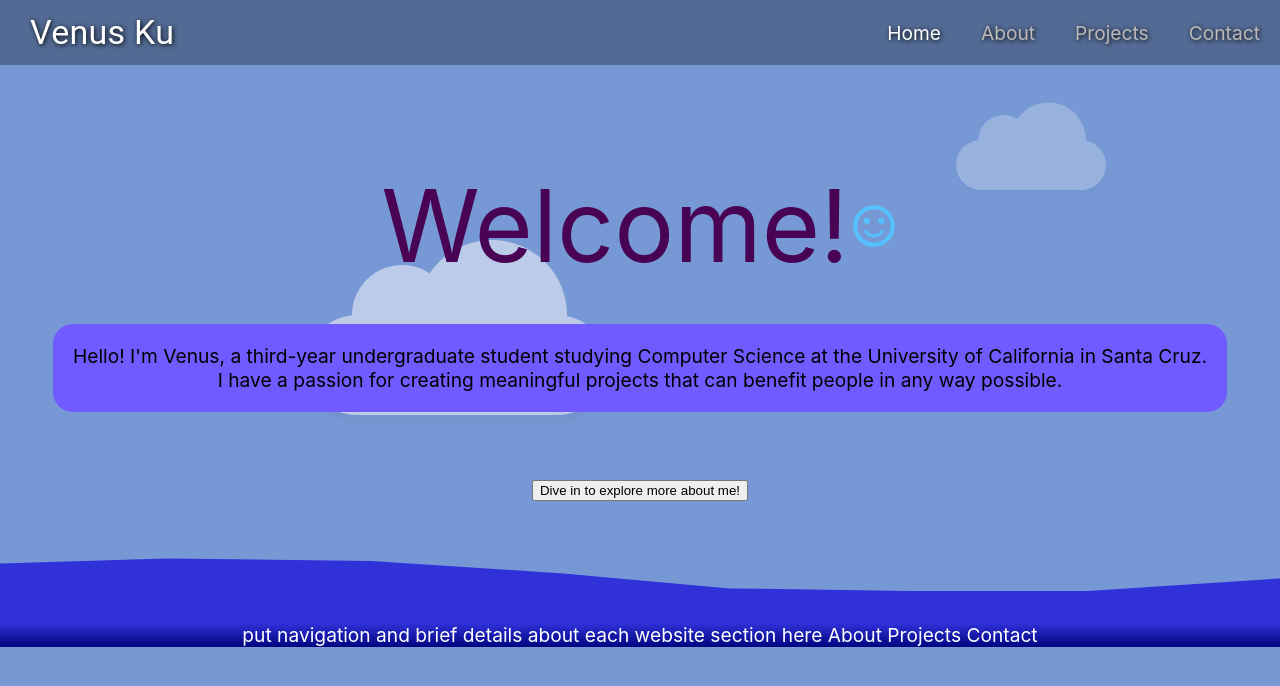
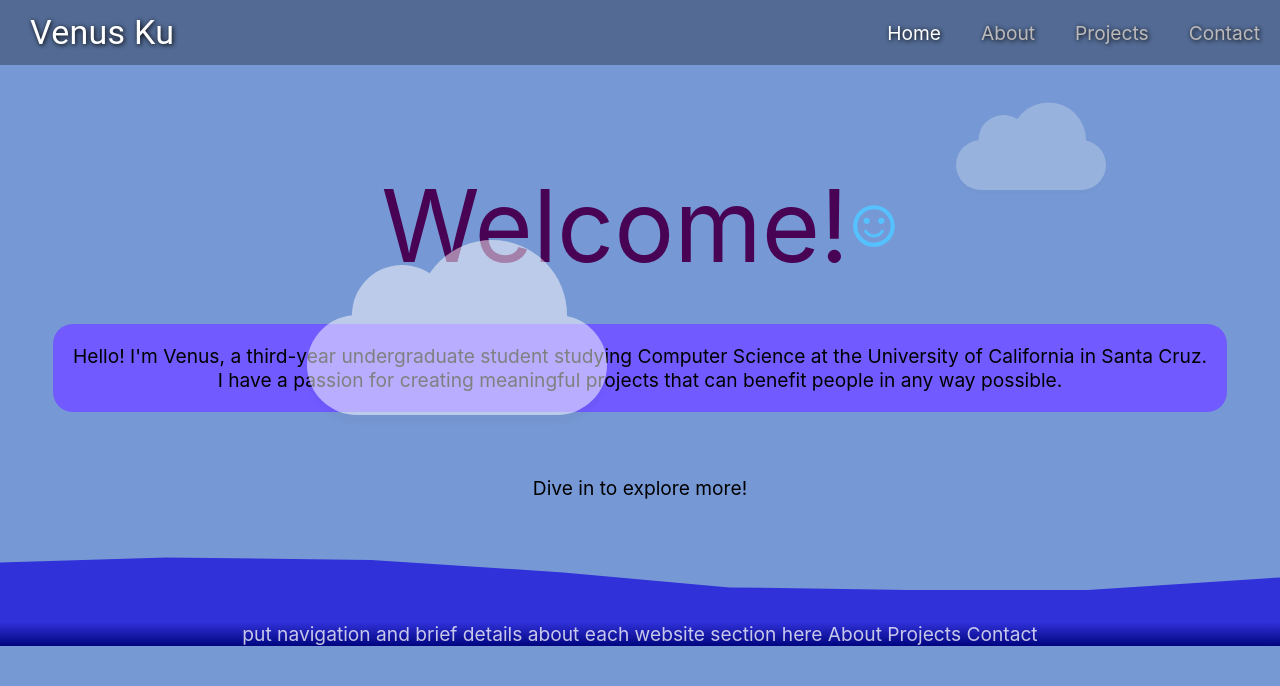
Before and after one commit to venuswku/venuswku.github.io, a React (Create React App) app: page / in a window 1280 px wide. Shown: the top 686 px of the page. Built offline with nearby package versions, Linux system fonts and the light colour scheme.

Commit message:
pointer cursor appears when hovering over 'dive' class on home

```diff
--- a/src/Navigation/Backdrop.css
+++ b/src/Navigation/Backdrop.css
@@ -5,7 +5,7 @@
     height: 100%;
     background: rgba(0, 0, 0, 0.5);
     position: fixed;
-    z-index: 100;   /* lower than z-index of MenuDrawer so that it sits underneath MenuDrawer and over everything else */
+    z-index: 2;   /* lower than z-index of MenuDrawer so that it sits underneath MenuDrawer and over everything else */
 }
 
 /* comment this out when you want to use just the backdrop (e.g. displaying modals) and not the drawer */
--- a/src/Navigation/MenuDrawer.css
+++ b/src/Navigation/MenuDrawer.css
@@ -7,7 +7,7 @@
     position: fixed;
     top: 0;
     left: 0;
-    z-index: 200;
+    z-index: 3;
     padding: 15px 10% 0px 15px;
     transform: translateX(-110%);   /* drawer is positioned all the way to left / not on screen */
     transition: transform 0.3s ease-out;  /* animates drawer when tranform property changes, animates for 0.3 seconds, ease-out = start animation fast and end it slowly */
--- a/src/Navigation/NavigationBar.css
+++ b/src/Navigation/NavigationBar.css
@@ -8,7 +8,7 @@
     background-color: rgba(0, 0, 0, 0.3);
     display: flex;
     align-items: center;
-    z-index: 99;
+    z-index: 1;
 }
 
 .logo {
--- a/src/Pages/Home.css
+++ b/src/Pages/Home.css
@@ -5,7 +5,7 @@
     overflow: hidden; /* hides horizonal scroller when cloud moves off screen to the right */
     position: relative;
     text-align: center;
-    z-index: -2;
+    /* z-index: -2; */
 }
 
 /* base of cloud */
@@ -17,7 +17,7 @@
     background: #fff;
     box-shadow: 0 8px 5px rgba(0, 0, 0, 0.05);
     opacity: 50%;
-    z-index: -1;
+    z-index: 0;     /* by default when transform is used */
 }
 /* left clump of cloud */
 .cloud:before {
@@ -84,7 +84,7 @@
     align-items: center;    /* make main axis of text and icon align in center */
     /* text-shadow: 1px 1px 5px #000000; */
     margin-top: -250px;
-    z-index: 0;
+    z-index: 1;
 }
 
 .intro {
@@ -93,13 +93,22 @@
     padding: 20px;
     border-radius: 20px;
     margin: 3% 0 5%;
-    z-index: 0;
+    z-index: 1;
 }
 
 .wave-background {
     width: 100%;
-    color: white;
+    color: rgba(255, 255, 255, 0.755);
     background: transparent;
+    position: relative;
+}
+.dive {
+    cursor: pointer;
+    /* pointer-events: auto; */
+    position: relative;
+    z-index: 1;
+    /* margin-top: -500px;
+    margin-left: -1500px; */
 }
 .wave {
     height: 250px;
--- a/src/Pages/Home.js
+++ b/src/Pages/Home.js
@@ -10,10 +10,14 @@ const useStyles = makeStyles((theme) => ({
     },
 }));
 
-function Home() {
+const Home = () => {
     const classes = useStyles();
-    const oceanRef = React.createRef();
-    const scrollToOcean = () => oceanRef.current.scrollIntoView({behavior: 'smooth'});
+    const oceanRef = React.useRef();
+    const scrollToOcean = () => {
+        const oceanSection = document.querySelector('.website-guide').style.backgroundColor = "red";
+        oceanSection.scrollIntoView({ behavior: 'smooth' });
+        // window.scrollTo({ behavior: 'smooth', top: oceanRef.current.offsetTop });
+    };
     return (
         <div className="home">
             <div className="cloud cloud1"></div>
@@ -25,8 +29,8 @@ function Home() {
                 <br/>
                 I have a passion for creating meaningful projects that can benefit people in any way possible.
             </div>
+            <div className="dive" onClick={scrollToOcean}>Dive in to explore more!</div>
             <div className="wave-background">
-                <button onClick={scrollToOcean}>Dive in to explore more about me!</button>
                 <div className="wave"></div>
                 <div className="website-guide" ref={oceanRef}>
                     put navigation and brief details about each website section here
@@ -35,7 +39,6 @@ function Home() {
                     Contact
                 </div>
             </div>
-
         </div>
     );
 }
```
